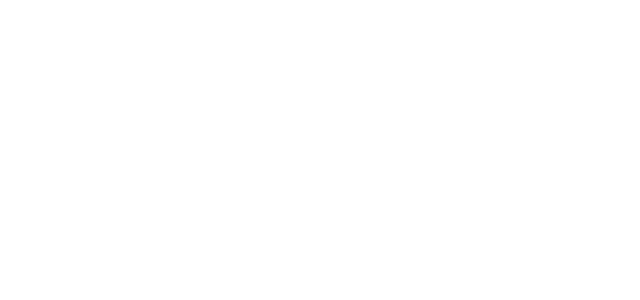
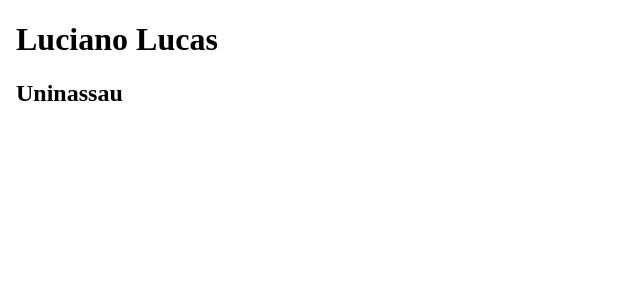
Before and after one commit to diegoframos81/G-Bus, a React (Vite) app: page / in a window 1280 px wide. Shown: the top 300 px of the page, without its empty margins (0-640 px from the left). Built offline with nearby package versions, Linux system fonts and the light colour scheme.

Commit message:
html card

```diff
--- a/src/App.tsx
+++ b/src/App.tsx
@@ -1,16 +1,14 @@
 
-
-
-
+import Card from './ui/components/Card'
 function App() {
 
 
   return (
-    <>
 
 
+    <Card/>
 
-    </>
+
   )
 }
 
--- a/src/ui/components/card.tsx
+++ b/src/ui/components/card.tsx
@@ -0,0 +1,13 @@
+function Card(){
+    return(
+        <body>
+            <div>
+                <h1 className="Nome">Luciano Lucas</h1>
+                <h2 className="Nome/faculdade">Uninassau</h2>
+
+            </div>
+        </body>
+
+    )
+}
+export default Card
```
